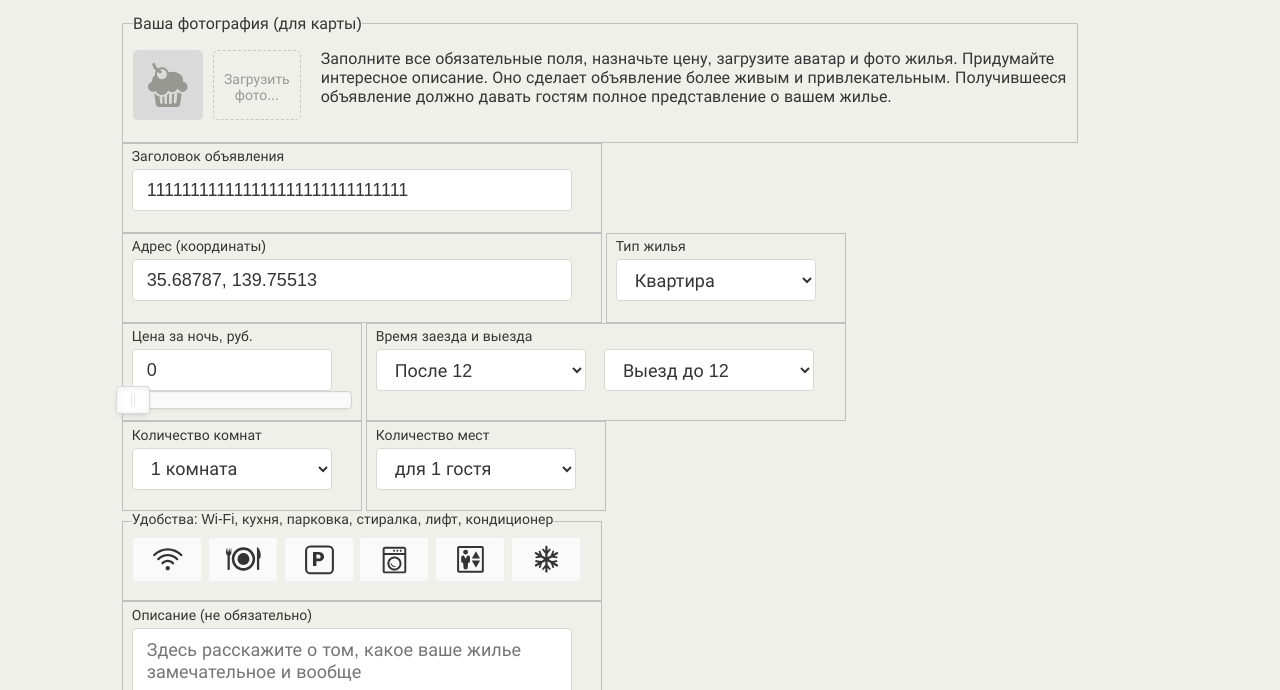
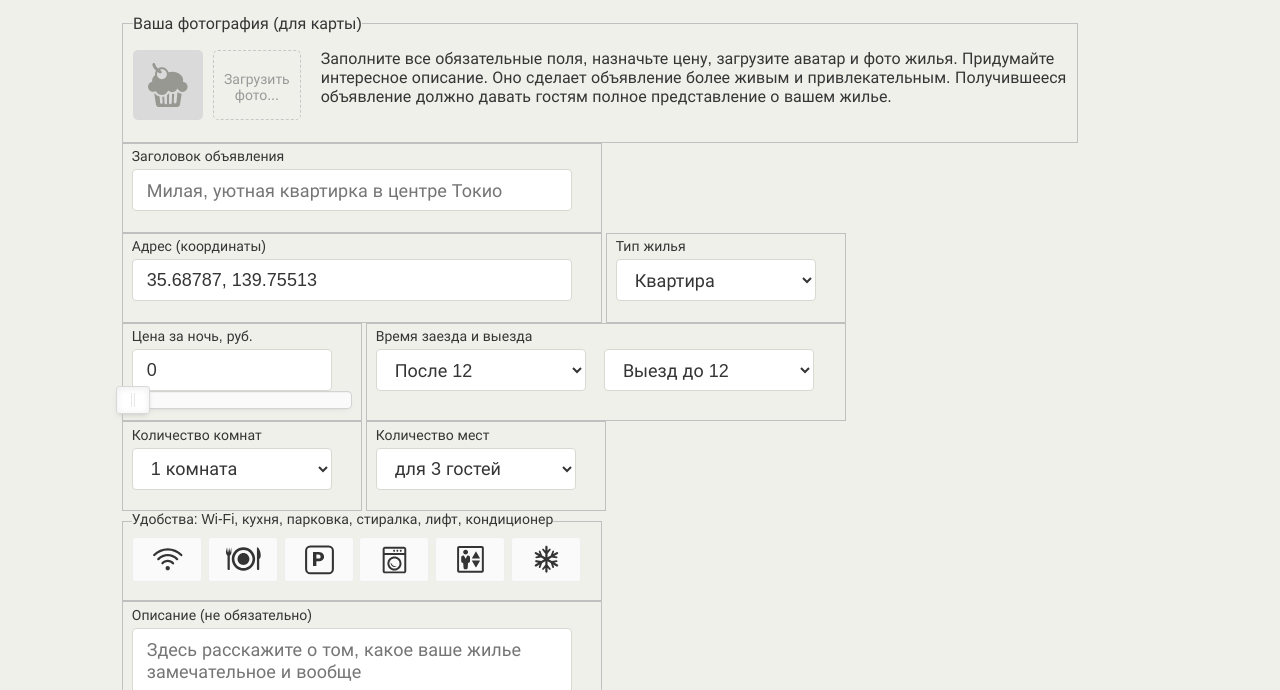
Before and after one commit to kabs1234/booking-vanilla-js, a website with bundled scripts: page index.html in a window 1280 px wide. Shown: the part 714-1404 px from the top of the page. Built offline with nearby package versions, Linux system fonts and the light colour scheme; no server answers.

Commit message:
delete unnecessary html

```diff
--- a/index.html
+++ b/index.html
@@ -89,7 +89,7 @@
           </fieldset>
           <fieldset class="ad-form__element ad-form__element--wide">
             <label class="ad-form__label" for="title">Заголовок объявления</label>
-            <input id="title" name="title" type="text" placeholder="Милая, уютная квартирка в центре Токио" required value="111111111111111111111111111111">
+            <input id="title" name="title" type="text" placeholder="Милая, уютная квартирка в центре Токио" required>
           </fieldset>
           <fieldset class="ad-form__element ad-form__element--wide">
             <label class="ad-form__label" for="address">Адрес (координаты)</label>
@@ -135,9 +135,9 @@
           <fieldset class="ad-form__element">
             <label class="ad-form__label" for="capacity">Количество мест</label>
             <select id="capacity" name="capacity">
-              <option value="3">для 3 гостей</option>
+              <option value="3" selected>для 3 гостей</option>
               <option value="2">для 2 гостей</option>
-              <option value="1" selected>для 1 гостя</option>
+              <option value="1">для 1 гостя</option>
               <option value="0">не для гостей</option>
             </select>
           </fieldset>
```
